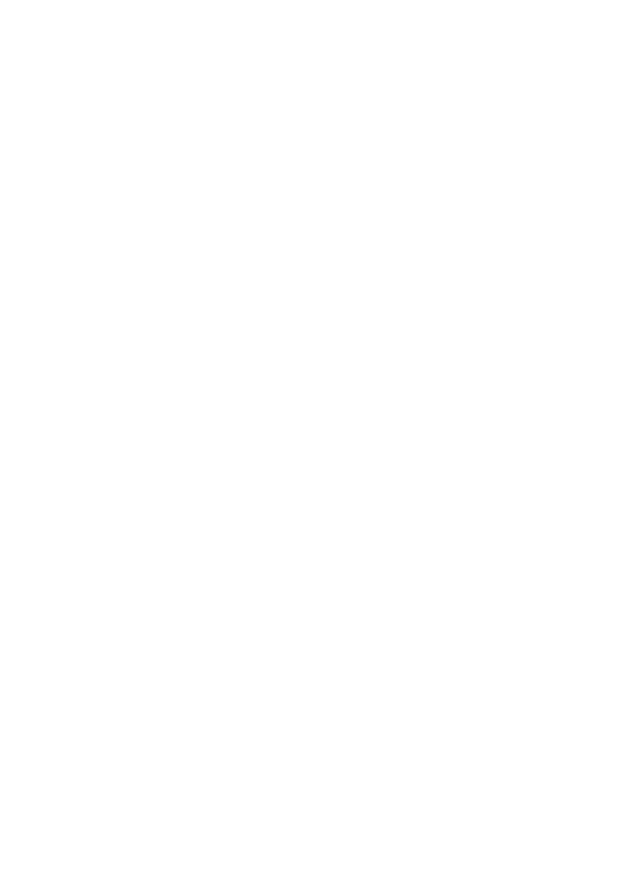
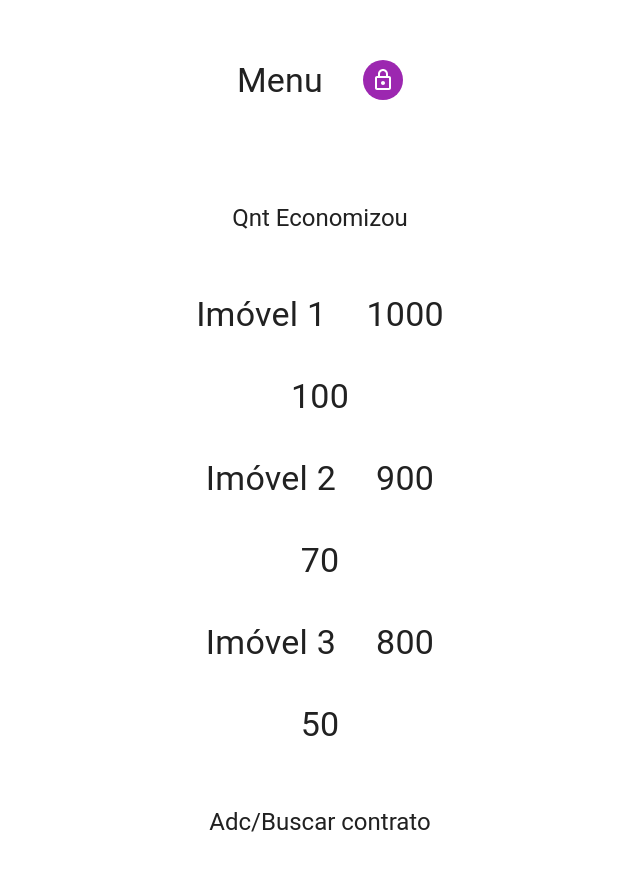
Before and after one commit to ptk-trindade/hackathon-navi, a React (Create React App) app in the folder frontend/: page /Consumidor in a window 1280 px wide. Before the commit this address had no page. Shown: the top 870 px of the page, without its empty margins (320-960 px from the left). Before the commit the page ends 800 px from the top, so only its background shows below. Built offline with nearby package versions, Linux system fonts and the light colour scheme.

Commit message:
Implementação da lista dinâmica

```diff
--- a/frontend/src/App.js
+++ b/frontend/src/App.js
@@ -1,6 +1,6 @@
 import './App.css';
 import { BrowserRouter as Router, Routes, Route, useParams } from 'react-router-dom'
-import {Login, Home} from './Screens';
+import {Login, Home, Consumidor} from './Screens';
 
 function App() {
   let id = useParams();
@@ -10,6 +10,7 @@
         <Routes>
           <Route path="/" element={<Home />} />
           <Route path="/LogIn/:id" element={<Login />} />
+          <Route path="/Consumidor" element={<Consumidor />} />
         </Routes>
       </div>
     </Router>
--- /dev/null
+++ b/frontend/src/Screens/Consumidor.js
@@ -0,0 +1,76 @@
+import * as React from 'react';
+import Avatar from '@mui/material/Avatar';
+import Button from '@mui/material/Button';
+import CssBaseline from '@mui/material/CssBaseline';
+import TextField from '@mui/material/TextField';
+import FormControlLabel from '@mui/material/FormControlLabel';
+import Checkbox from '@mui/material/Checkbox';
+import Link from '@mui/material/Link';
+import Grid from '@mui/material/Grid';
+import Box from '@mui/material/Box';
+import LockOutlinedIcon from '@mui/icons-material/LockOutlined';
+import Typography from '@mui/material/Typography';
+import Container from '@mui/material/Container';
+import { createTheme, ThemeProvider } from '@mui/material/styles';
+import { Imoveis } from '../components';
+
+const theme = createTheme();
+
+function Consumidor() {
+    const imoveis = [
+        { id: 0, nome: 'Imóvel 1', gasto: 100.00, consumo: 1000.00 },
+        { id: 1, nome: 'Imóvel 2', gasto: 70.00, consumo: 900.00 },
+        { id: 2,nome: 'Imóvel 3', gasto: 50.00, consumo: 800.00 },
+    ];
+
+
+
+    const areaImoveis = imoveis.map(imovel =>(
+        <Imoveis key={imovel.id} nome={imovel.nome} gasto={imovel.gasto} consumo={imovel.consumo} />
+        ));
+
+    return (
+
+        <ThemeProvider theme={theme}>
+            <Container component="main" maxWidth="xs">
+                <CssBaseline />
+                <Box
+                    sx={{
+                        display: 'flex',
+                        flexDirection: 'column',
+                        alignItems: 'center',
+                    }}
+                >
+                    <Box
+                        sx={{
+                            marginTop: 5,
+                            display: 'flex',
+                            flexDirection: 'row',
+                            alignItems: 'start',
+                            outline: 'true',
+                        }}
+                    >
+                        <Typography component="h1" variant="h4" sx={{ margin: 2.5 }}>Menu</Typography>
+                        <Avatar sx={{ m: 1, bgcolor: 'secondary.main', margin: 2.5 }}>
+                            <LockOutlinedIcon />
+                        </Avatar>
+                    </Box>
+                    <Box
+                        sx={{
+                            marginTop: 5,
+                            display: 'flex',
+                            flexDirection: 'column',
+                            alignItems: 'center',
+                        }}
+                    >
+                        <Typography component="h1" variant="h5" sx={{ margin: 5 }}>Qnt Economizou</Typography>
+                        {areaImoveis}
+                        <Typography component="h1" variant="h5" sx={{ margin: 5 }}>Adc/Buscar contrato</Typography>
+                    </Box>
+                </Box>
+            </Container>
+        </ThemeProvider>
+    );
+}
+
+export default Consumidor;
--- a/frontend/src/Screens/index.js
+++ b/frontend/src/Screens/index.js
@@ -1,2 +1,3 @@
 export { default as Login } from './LogIn';
 export { default as Home } from './HomePage';
+export { default as Consumidor } from './Consumidor';
--- /dev/null
+++ b/frontend/src/components/Imoveis.js
@@ -0,0 +1,27 @@
+import Typography from '@mui/material/Typography';
+import * as React from 'react';
+import Box from '@mui/material/Box';
+
+
+export default function Imoveis(props) {
+    return (
+        <Box
+            sx={{
+                display: 'flex',
+                flexDirection: 'column',
+            }}
+        >
+            <Box
+                sx={{
+                    display: 'flex',
+                    flexDirection: 'row',
+                    justifyContent: 'space-between',
+                }}
+            >
+                <Typography component="h1" variant="h4" sx={{ margin: 2.5 }}>{props.nome}</Typography>
+                <Typography component="h1" variant="h4" sx={{ margin: 2.5 }}>{props.consumo}</Typography>
+            </Box>
+            <Typography component="h1" variant="h4" sx={{ margin: 2.5 }}>{props.gasto}</Typography>
+        </Box>
+    );
+}
--- /dev/null
+++ b/frontend/src/components/index.js
@@ -0,0 +1 @@
+export { default as Imoveis } from './Imoveis';
```
